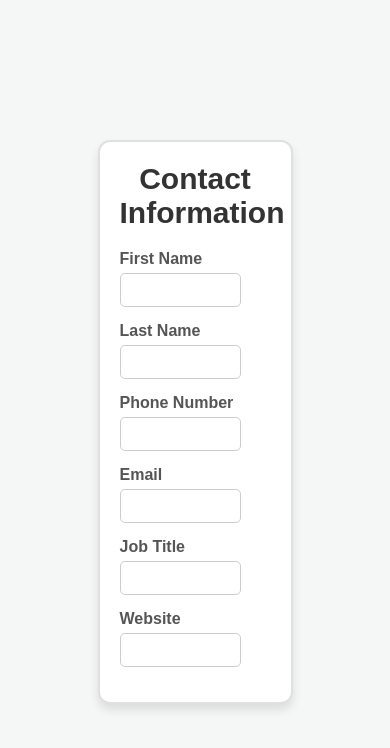
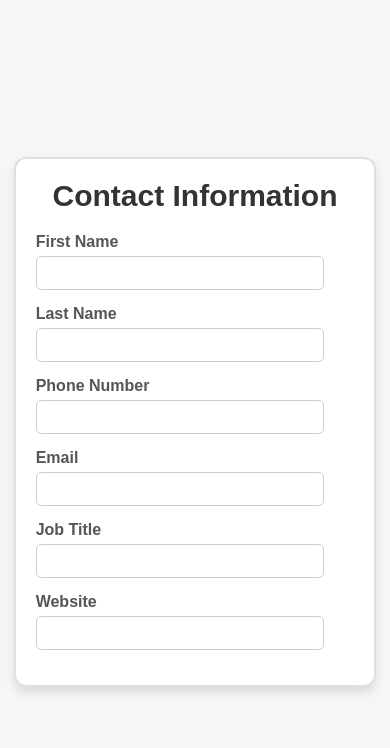
Before and after one commit to BARANEESWARAN/Vcard, a React (Vite) app: page / in a window 390 px wide. Shown: the top 748 px of the page. Built offline with nearby package versions, Linux system fonts and the light colour scheme.

Commit message:
Update Vcard.css

```diff
--- a/src/components/Vcard/Vcard.css
+++ b/src/components/Vcard/Vcard.css
@@ -79,7 +79,7 @@ input {
   .qr-code-generator {
     padding: 20px;
     margin: 20px auto;
-    width: 50%;
+  width: 93%;
   }
 
   .input-field {
```
